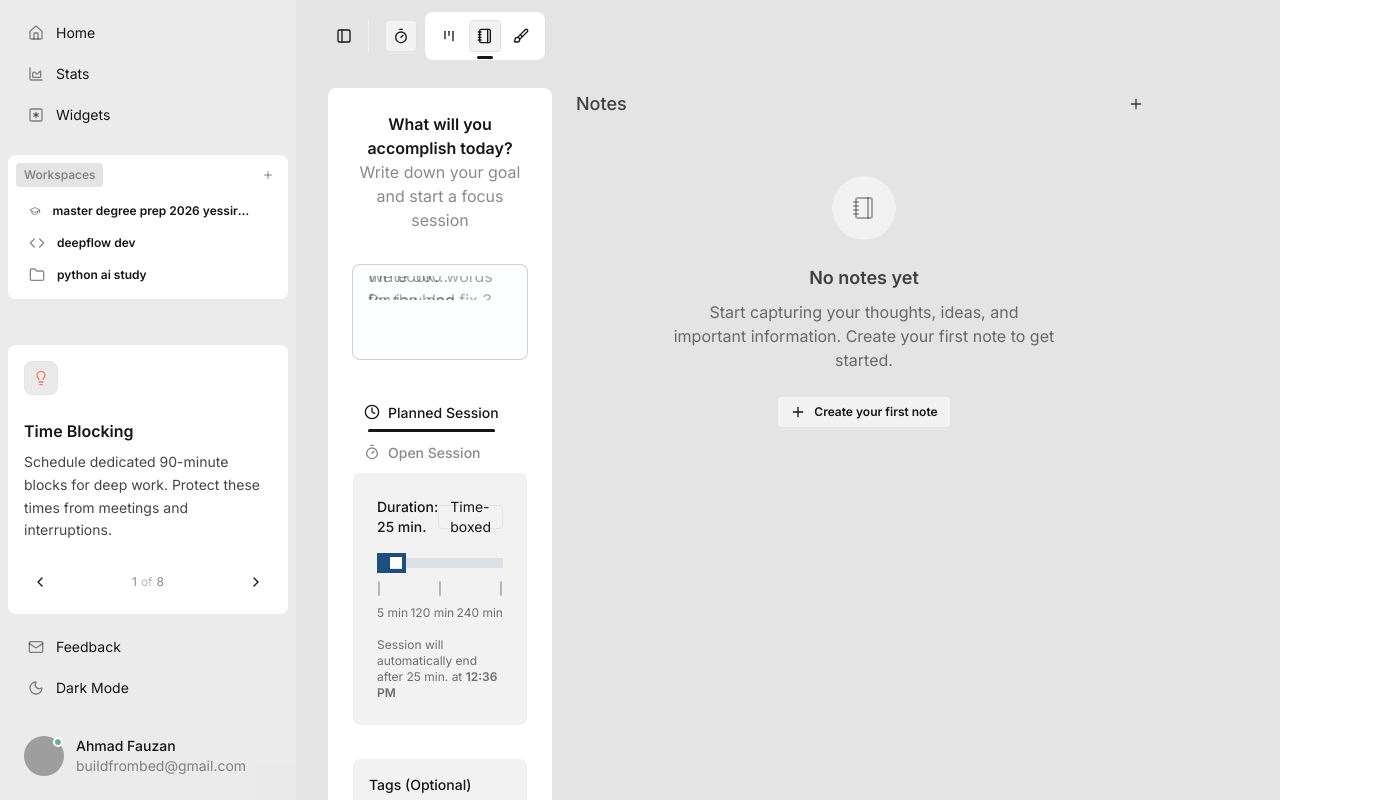
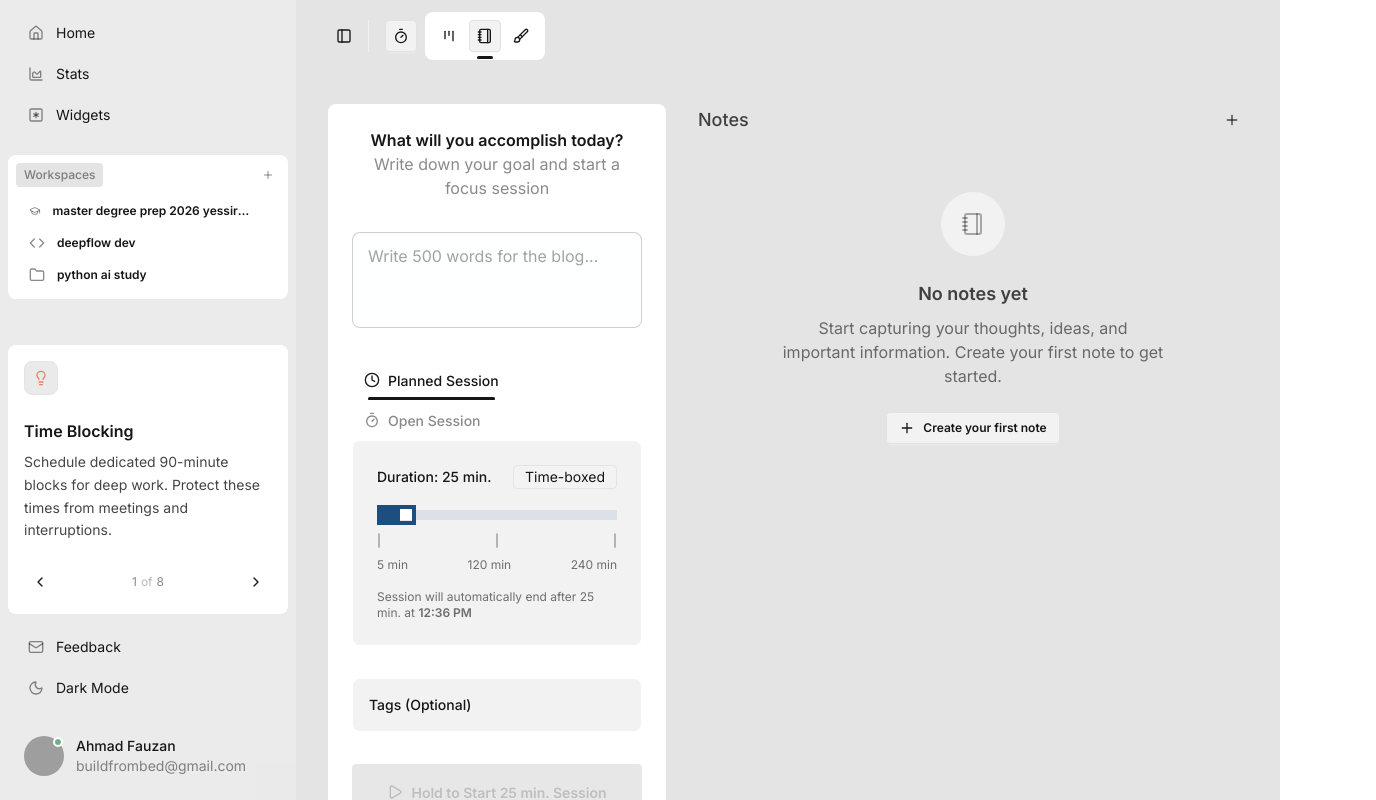
Before and after one commit to vaujan/deepflow, a Next.js app: page / in a window 1280 px wide. Both pictures are taken after a click on the button 485 px from the left and 36 px from the top of the page. Shown: the top 800 px of the page, 1376 px wide, since content can reach past the window. Built offline with nearby package versions, Linux system fonts and the light colour scheme; grey boxes are pictures that could not be loaded.

Commit message:
improve layout for widgets toggling

```diff
--- a/src/app/page.tsx
+++ b/src/app/page.tsx
@@ -17,30 +17,23 @@ export default function Page() {
 		<div className="min-h-screen bg-base-300 flex flex-col lg:flex-row">
 			<Sidebar />
 			{/* Container */}
-			<main className="w-full relative flex flex-col gap-4 flex-1 items-center justify-start">
+			<main className="w-full relative flex flex-col gap-4 flex-1 items-start justify-start">
 				<Header />
 				<div className="flex w-full h-full flex-col">
-					<div className="max-w-8xl items-start justify-center h-full flex gap-6 w-full px-8">
+					<div className="w-full h-full overflow-x-auto horizontal-scroll-container">
+						<div className="flex flex-col lg:flex-row gap-8 min-w-fit items-start justify-start h-full w-full px-4 lg:px-8 py-4">
+							{/* Session Card - Always visible */}
 							<SessionCard />
-						{/* <SessionTable /> */}
-						{/* <DataTable /> */}
-						{/* <SessionGraph /> */}
 
+							{/* Widgets Container */}
 							{(activeWidgets.includes("note") ||
 								activeWidgets.includes("tasks")) && (
-							<div className="flex gap-4 h-fit">
-								{activeWidgets.includes("note") && (
-									<div className="w-3xl h-fit max-h-[800px]">
-										<WidgetNotes />
-									</div>
-								)}
-								{activeWidgets.includes("tasks") && (
-									<div className="w-full h-96">
-										<WidgetTask />
+								<div className="flex flex-col lg:flex-row gap-8 w-full h-fit min-w-fit">
+									{activeWidgets.includes("note") && <WidgetNotes />}
+									{activeWidgets.includes("tasks") && <WidgetTask />}
 								</div>
 							)}
 						</div>
-						)}
 					</div>
 				</div>
 
```
Lines whose indentation alone changed are shown as unchanged.
